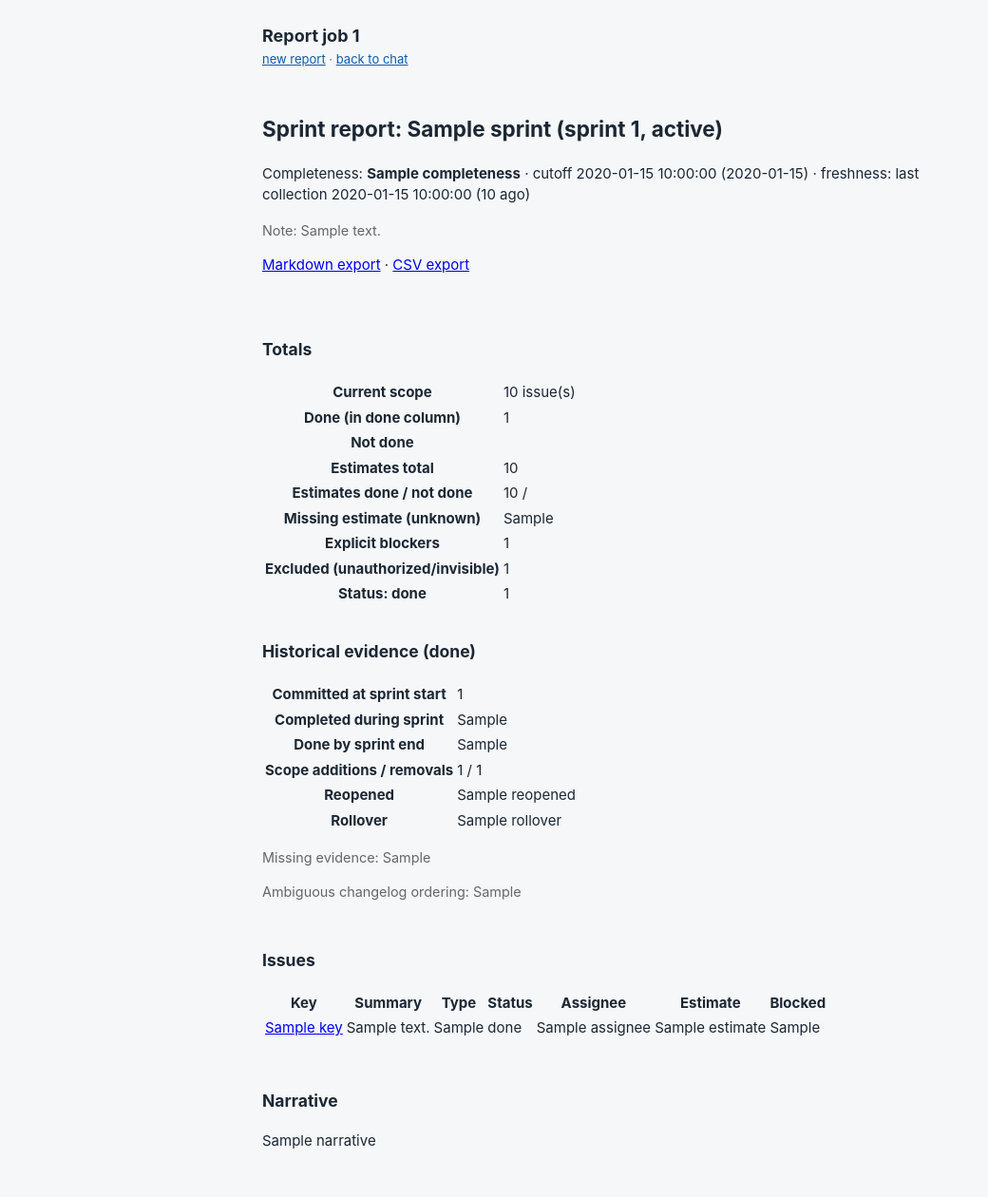
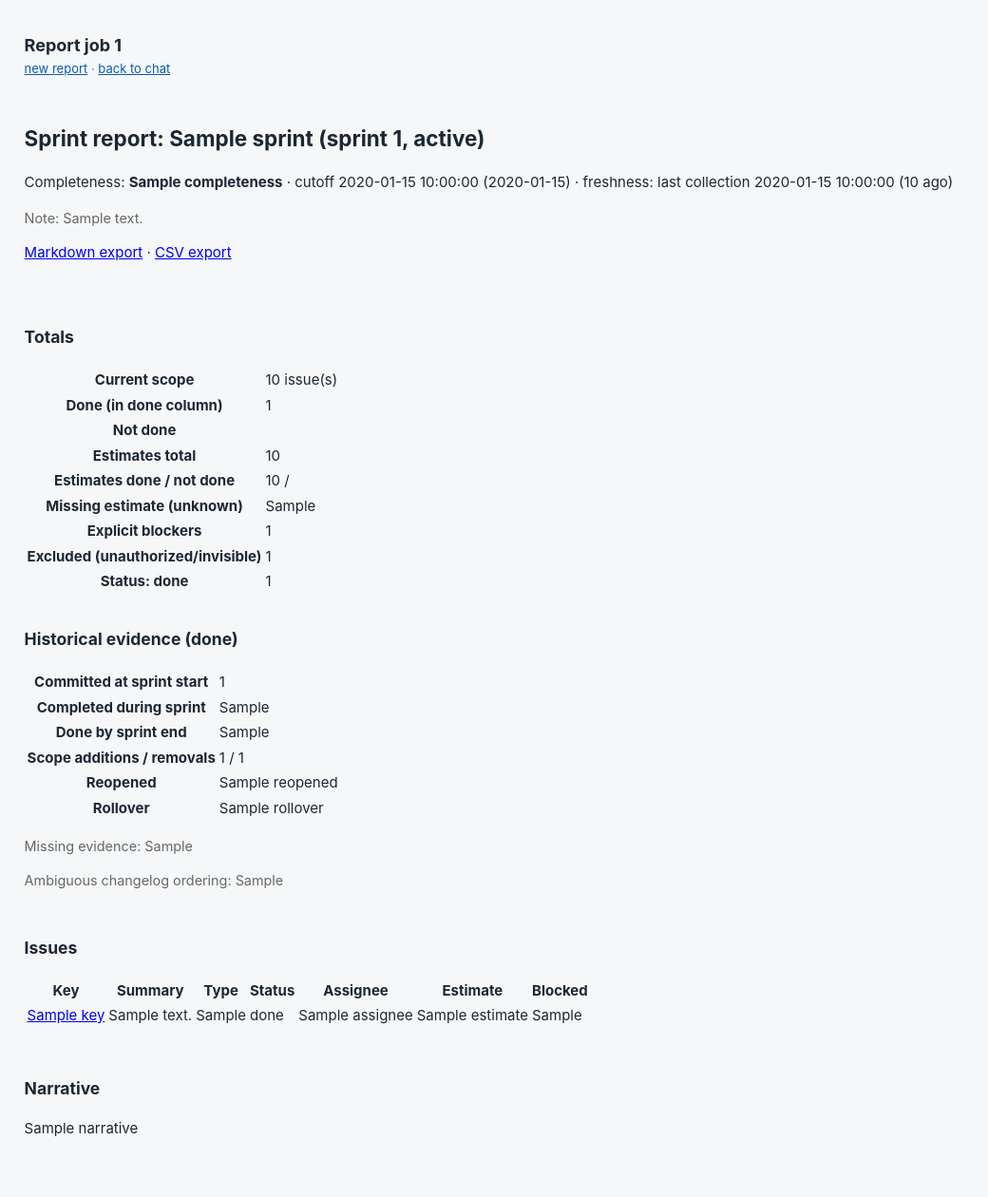
Before and after one commit to simonqiang/jira-ai-agent, a Python web app: template src/scrum_agent/web/templates/report.html in a window 1280 px wide. Shown: the whole page at 95% size, without its empty margins (0-1040 px from the left). After the commit the page ends 1196 px from the top, so only its background shows below. Run offline with Jinja, Linux system fonts and the light colour scheme; the template is opened without the code that fills it: most values are stand-ins (such as "Sample title", 1, 10 or a date in 2020).

Commit message:
feat: make pilot UI use available screen width

```diff
--- a/src/scrum_agent/web/static/chat.css
+++ b/src/scrum_agent/web/static/chat.css
@@ -21,10 +21,12 @@
 }
 
 .wrap {
-  max-width: 760px;
+  width: 100%;
+  max-width: none;
   margin: 0 auto;
-  padding: 16px;
+  padding: clamp(16px, 2vw, 32px);
   min-height: 100vh;
+  min-height: 100dvh;
   display: flex;
   flex-direction: column;
 }
@@ -34,7 +36,7 @@
 .scope p { margin: 0 0 12px; color: var(--muted); font-size: 13px; }
 .scope a { color: var(--accent); }
 
-.log { flex: 1; display: flex; flex-direction: column; gap: 14px; }
+.log { width: 100%; flex: 1; display: flex; flex-direction: column; gap: 14px; }
 
 .turn {
   background: var(--card);
--- a/src/scrum_agent/web/templates/base.html
+++ b/src/scrum_agent/web/templates/base.html
@@ -4,7 +4,7 @@
     <meta charset="utf-8">
     <meta name="viewport" content="width=device-width, initial-scale=1">
     <title>scrum-agent pilot</title>
-    <link rel="stylesheet" href="/static/chat.css">
+    <link rel="stylesheet" href="/static/chat.css?v=20261003-fluid-layout">
     <script src="/static/htmx.min.js" defer></script>
   </head>
   <body>
```
